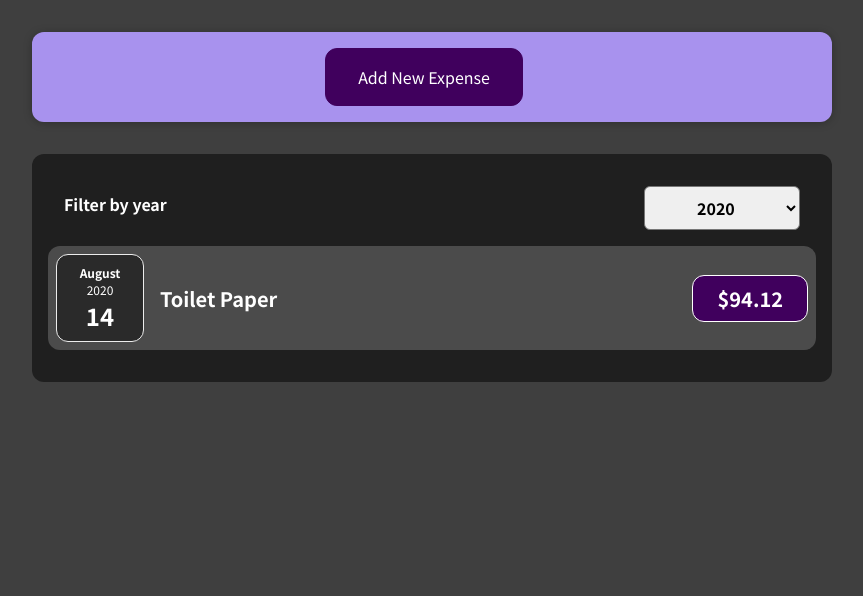
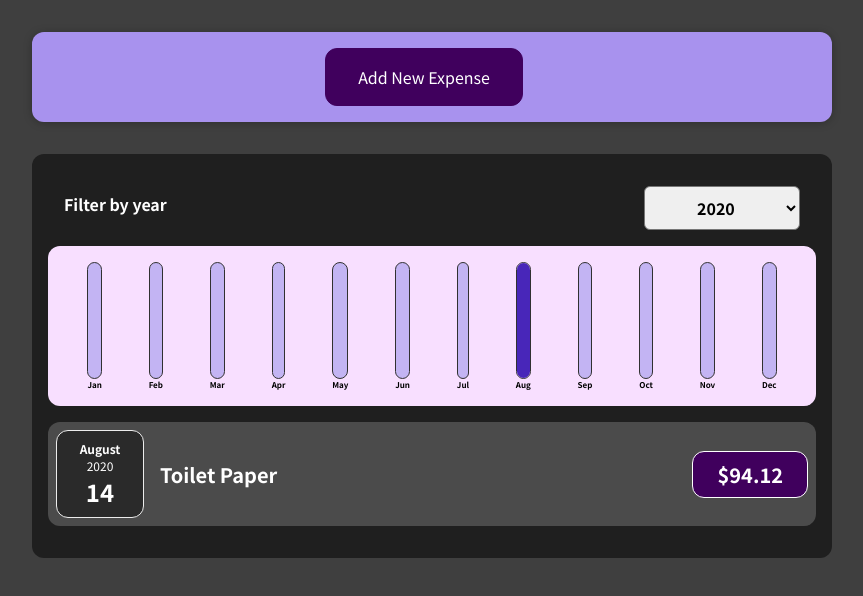
Before and after one commit to A-Qudsi/ReactProjects, a React (Create React App) app in the folder 01-starting-setup/: page / in a window 1280 px wide. Shown: the top 596 px of the page, without its empty margins (208-1071 px from the left). Built offline with nearby package versions, Linux system fonts and the light colour scheme.

Commit message:
expenses chart

```diff
--- /dev/null
+++ b/01-starting-setup/src/components/Chart/Chart.css
@@ -0,0 +1,9 @@
+.chart {
+  padding: 1rem;
+  border-radius: 12px;
+  background-color: #f8dfff;
+  text-align: center;
+  display: flex;
+  justify-content: space-around;
+  height: 10rem;
+}
--- /dev/null
+++ b/01-starting-setup/src/components/Chart/Chart.js
@@ -0,0 +1,24 @@
+import React from "react";
+import ChartBar from "./ChartBar";
+import "./Chart.css";
+
+const Chart = (props) => {
+
+    const dataPointValues = props.dataPoints.map(dataPoint => dataPoint.value)
+    const totalMaximum = Math.max(...dataPointValues);
+
+  return (
+    <div className="chart">
+      {props.dataPoints.map((dataPoint) => (
+        <ChartBar
+          key={dataPoint.label}
+          value={dataPoint.value}
+          maxValue={totalMaximum}
+          label={dataPoint.label}
+        />
+      ))}
+    </div>
+  );
+};
+
+export default Chart;
--- /dev/null
+++ b/01-starting-setup/src/components/Chart/ChartBar.css
@@ -0,0 +1,30 @@
+.chart-bar {
+  height: 100%;
+  display: flex;
+  flex-direction: column;
+  align-items: center;
+}
+
+.chart-bar__inner {
+  height: 100%;
+  width: 100%;
+  border: 1px solid #313131;
+  border-radius: 12px;
+  background-color: #c3b4f3;
+  overflow: hidden;
+  display: flex;
+  flex-direction: column;
+  justify-content: flex-end;
+}
+
+.chart-bar__fill {
+  background-color: #4826b9;
+  width: 100%;
+  transition: all 0.3s ease-out;
+}
+
+.chart-bar__label {
+  font-weight: bold;
+  font-size: 0.5rem;
+  text-align: center;
+}
--- /dev/null
+++ b/01-starting-setup/src/components/Chart/ChartBar.js
@@ -0,0 +1,22 @@
+import react from "react";
+import "./ChartBar.css";
+
+const ChartBar = (props) => {
+
+    let barFillHeight = '0%';
+
+    if (props.maxValue   > 0) {
+      barFillHeight = Math.round((props.value / props.maxValue) * 100) + "%";
+    }
+
+  return (
+    <div className="chart-bar">
+      <div className="chart-bar__inner">
+        <div className="chart-bar__fill" style={{ height: barFillHeight }}></div>
+      </div>
+      <div className="chart-bar__label">{props.label}</div>
+    </div>
+  );
+};
+
+export default ChartBar;
--- a/01-starting-setup/src/components/Expenses/Expenses.js
+++ b/01-starting-setup/src/components/Expenses/Expenses.js
@@ -3,6 +3,7 @@
 import ExpensesList from './ExpensesList'
 import Card from '../UI/Card'
 import ExpenseFilter from './ExpensesFilter'
+import ExpensesChart from './ExpensesChart'
 
 const Expenses = (props) => {
 
@@ -23,6 +24,7 @@
             selected={filteredYear}
             onYearSelected={addYearSelected}
           />
+          <ExpensesChart expenses={filteredExpensesYears} />
           <ExpensesList expenses={filteredExpensesYears} />
         </Card>
       </div>
--- /dev/null
+++ b/01-starting-setup/src/components/Expenses/ExpensesChart.js
@@ -0,0 +1,28 @@
+import react from 'react';
+import Chart from '../Chart/Chart'
+
+const ExpensesChart = props => {
+
+    const chartDataPoints = [
+        { label: 'Jan', value: 0 },
+        { label: 'Feb', value: 0 },
+        { label: 'Mar', value: 0 },
+        { label: 'Apr', value: 0 },
+        { label: 'May', value: 0 },
+        { label: 'Jun', value: 0 },
+        { label: 'Jul', value: 0 },
+        { label: 'Aug', value: 0 },
+        { label: 'Sep', value: 0 },
+        { label: 'Oct', value: 0 },
+        { label: 'Nov', value: 0 },
+        { label: 'Dec', value: 0 },
+    ]
+
+    for (const expense of props.expenses) {
+        const expenseMonth = expense.date.getMonth(); //starting at 0 -> Jan -> 0
+        chartDataPoints[expenseMonth].value += expense.amount
+    }
+    return <Chart dataPoints = {chartDataPoints}/>
+}
+
+export default ExpensesChart
```
Also changed, not shown: 1 other file (tests, documents, lock files or other folders).
